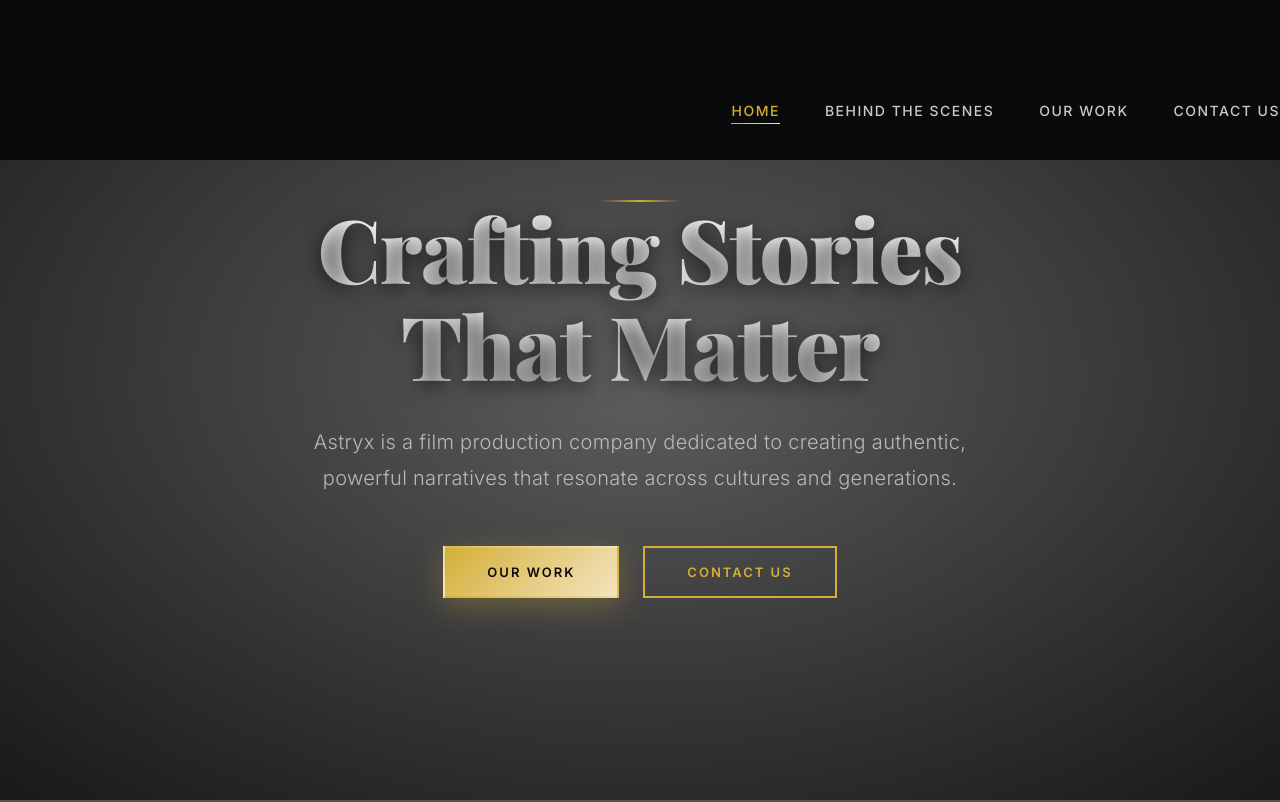
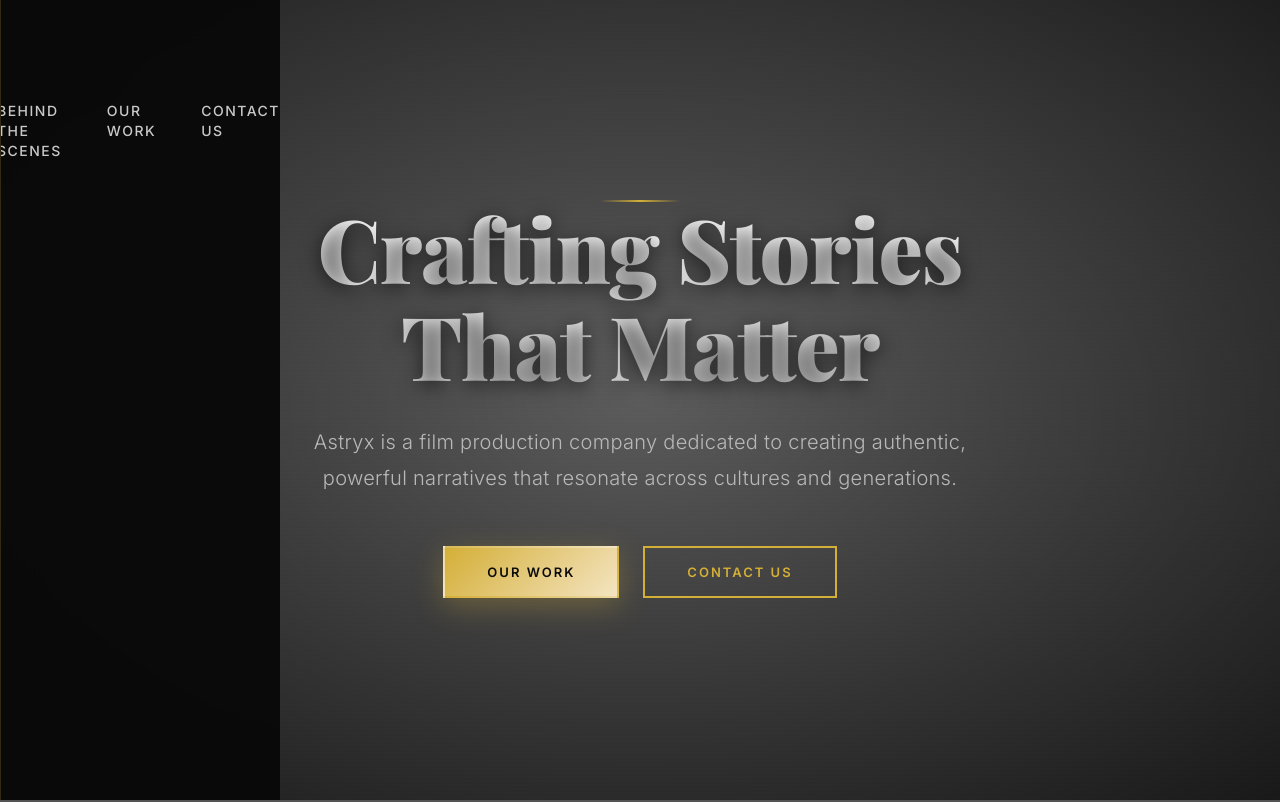
Before and after one commit to octane254/ASTRYX20, a React (Vite) app in the folder astryx/: page / in a window 1280 px wide. Shown: the top 802 px of the page. Built offline with nearby package versions, Linux system fonts and the light colour scheme.

Commit message:
overlay click closes mobile sidebar

```diff
--- a/astryx/src/components/Navigation.jsx
+++ b/astryx/src/components/Navigation.jsx
@@ -47,11 +47,11 @@ function Navigation() {
         <span></span>
       </div>
 
-      {/* Overlay (click to close) */}
-      {isMenuOpen && <div className={`overlay ${isMenuOpen ? 'active' : ''}`} onClick={closeMenu}></div>}
 
+      {isMenuOpen && (
+        <div className={`overlay ${isMenuOpen ? 'active' : ''}`} onClick={closeMenu}></div>
+      )}
 
-      {/* Navigation */}
   <nav className={`nav-bar ${isMenuOpen ? 'active' : ''} ${isScrolled ? 'scrolled' : ''}`}>
     <ul>
       <li><NavLink to="/" end onClick={closeMenu}>Home</NavLink></li>
@@ -60,6 +60,8 @@ function Navigation() {
       <li><NavLink to="/contact-us" onClick={closeMenu}>Contact Us</NavLink></li>
     </ul>
   </nav>
+
+
     </>
   );
 }
--- a/astryx/src/styles/Navigation.css
+++ b/astryx/src/styles/Navigation.css
@@ -98,7 +98,7 @@
   position: fixed;
   top: 35px;
   right: 20px;
-  z-index: 1002; /* highest so it’s always clickable */
+  z-index: 1002;
   flex-direction: column;
   gap: 6px;
   cursor: pointer;
@@ -132,7 +132,7 @@
   transform: rotate(-45deg) translate(7px, -7px);
 }
 
-/* Overlay */
+
 /* Overlay */
 .overlay {
   position: fixed;
@@ -141,24 +141,40 @@
   width: 100vw;
   height: 100vh;
   background: rgba(0,0,0,0.5);
-  z-index: 1000; /* above page */
+  z-index: 1000;
   opacity: 0;
-  pointer-events: none; /* prevent clicks when inactive */
+  pointer-events: none;
   transition: opacity 0.3s ease;
 }
 
 .overlay.active {
   opacity: 1;
-  pointer-events: auto; /* allow clicks when active */
+  pointer-events: auto;
 }
 
 /* Navigation Bar */
 .nav-bar {
-  z-index: 1001; /* sits above overlay */
+  position: fixed;
+  top: 0;
+  right: -100%;
+  width: 280px;
+  height: 100vh;
+  background: rgba(10, 10, 10, 0.98);
+  backdrop-filter: blur(20px);
+  border-left: 1px solid rgba(212, 175, 55, 0.2);
+  transition: right 0.4s cubic-bezier(0.4, 0, 0.2, 1);
+  padding: 100px 0 40px;
+  overflow-y: auto;
+  z-index: 1001;
 }
 
+.nav-bar.active {
+  right: 0;
+}
+
+/* Hamburger */
 .hamburger {
-  z-index: 1002; /* always clickable */
+  z-index: 1002;
 }
 
 
```
Lines whose indentation alone changed are shown as unchanged.
